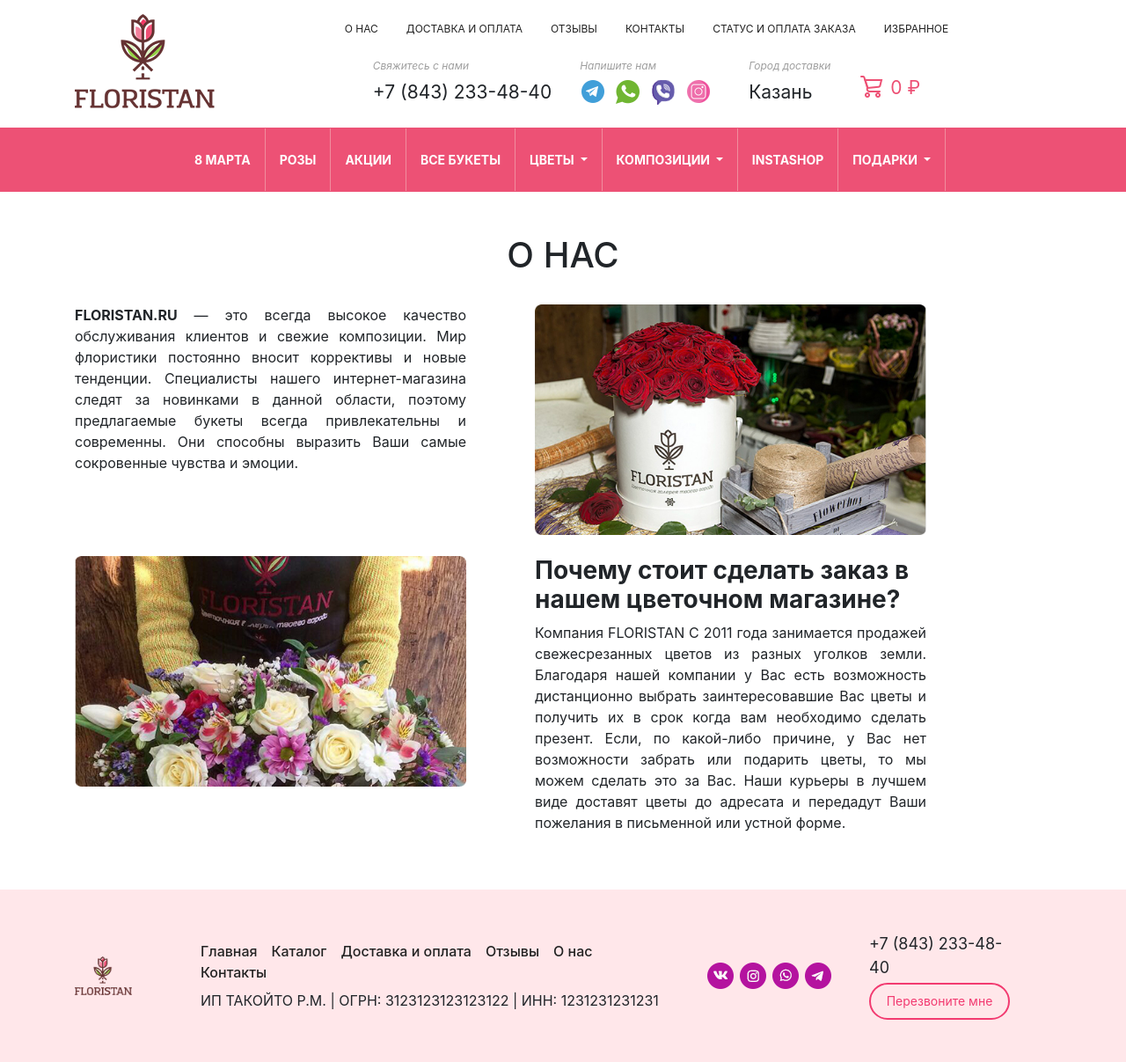
After one commit to Safintim/flower-shop, a Django app: page /about/ in a window 1280 px wide. The commit adds this page. Shown: the whole page at 88% size. Run offline with Django 3.2, Linux system fonts and the light colour scheme; some libraries are stand-ins or nearby versions.

Commit message:
Add about.html

```diff
--- a/main/urls.py
+++ b/main/urls.py
@@ -9,6 +9,9 @@
 
 
 urlpatterns = [
+    path('about/', views.AboutView.as_view(), name='about'),
+    path('shipping/', views.ShippingAndPaymentView.as_view(), name='shipping'),
+    path('contacts/', views.Contacts.as_view(), name='contacts'),
     path('catalog/product/<str:slug>/', views.ProductDetail.as_view(), name='product-detail'),
     path('catalog/all/', views.ProductList.as_view(), name='product-list'),
     path('', index, name='index'),
--- a/main/views.py
+++ b/main/views.py
@@ -17,3 +17,15 @@
         if obj.is_bouquet():
             context['bouquets'] = obj.bouquets.order_by('-size')
         return context
+
+
+class AboutView(generic.TemplateView):
+    template_name = 'about.html'
+
+
+class ShippingAndPaymentView(generic.TemplateView):
+    template_name = 'shipping_and_payment.html'
+
+
+class Contacts(generic.TemplateView):
+    template_name = 'contacts.html'
--- a/static/css/base.css
+++ b/static/css/base.css
@@ -278,3 +278,7 @@
     border-color: inherit;
     color: #de516b;
 }
+img {
+    max-width: 100%;
+    height: auto;
+}
--- /dev/null
+++ b/templates/about.html
@@ -0,0 +1,42 @@
+{% extends 'base.html' %}
+
+{% load static %}
+
+{% block content %}
+    <div class="row">
+        <div class="col text-center">
+            <h1>О НАС</h1>
+        </div>
+    </div>
+    <div class="row mt-4">
+        <div class="col-5 mr-5">
+            <p class="text-justify">
+                <strong>FLORISTAN.RU</strong> — это всегда высокое качество обслуживания клиентов и свежие композиции.
+                Мир флористики
+                постоянно вносит коррективы и новые тенденции.
+
+                Специалисты нашего интернет-магазина следят за новинками в данной области, поэтому предлагаемые букеты
+                всегда привлекательны и современны. Они способны выразить Ваши самые сокровенные чувства и эмоции.
+            </p>
+        </div>
+        <div class="col-5">
+            <img src="{% static 'images/about-1.jpg' %}" alt="FLORISTAN">
+        </div>
+    </div>
+    <div class="row mt-4">
+        <div class="col-5 mr-5">
+            <img src="{% static 'images/about-2.jpg' %}" alt="FLORISTAN">
+        </div>
+        <div class="col-5">
+            <h3><strong>Почему стоит сделать заказ в нашем цветочном магазине?</strong></h3>
+            <p class="text-justify">
+                Компания FLORISTAN С 2011 года занимается продажей свежесрезанных цветов из разных уголков земли.
+                Благодаря нашей компании у Вас есть возможность дистанционно выбрать заинтересовавшие Вас цветы и
+                получить их в срок когда вам необходимо сделать презент. Если, по какой-либо причине, у Вас нет
+                возможности забрать или подарить цветы, то мы можем сделать это за Вас. Наши курьеры в лучшем виде
+                доставят цветы до адресата и передадут Ваши пожелания в письменной или устной форме.
+            </p>
+        </div>
+    </div>
+    <div class="row"></div>
+{% endblock %}
--- a/templates/footer.html
+++ b/templates/footer.html
@@ -4,7 +4,9 @@
     <div class="container">
         <div class="row">
             <div class="col-1 align-self-center mr-5">
-                <img class="logo" src="{% static 'images/logo.png' %}" alt="logo">
+                <a class="nav-link active p-0" href="#">
+                    <img class="logo" src="{% static 'images/logo.png' %}" alt="logo">
+                </a>
             </div>
             <div class="col-6 d-flex flex-column align-self-center">
                 <div class="row mb-2">
@@ -23,7 +25,7 @@
                                 <a class="nav-link p-0" href="#">Отзывы</a>
                             </li>
                             <li class="nav-item mr-3">
-                                <a class="nav-link p-0" href="#">О нас</a>
+                                <a class="nav-link p-0" href="{% url 'about' %}">О нас</a>
                             </li>
                             <li class="nav-item mr-3">
                                 <a class="nav-link p-0" href="#">Контакты</a>
--- a/templates/header.html
+++ b/templates/header.html
@@ -10,7 +10,7 @@
                 <div class="col d-flex justify-content-center">
                     <ul class="nav nav-header">
                         <li class="nav-item">
-                            <a class="nav-link active" href="#">О НАС</a>
+                            <a class="nav-link active" href="{% url 'about' %}">О НАС</a>
                         </li>
                         <li class="nav-item">
                             <a class="nav-link" href="#">ДОСТАВКА И ОПЛАТА</a>
```
Also changed, not shown: static/images/about-1.jpg (added), static/images/about-2.jpg (added).
